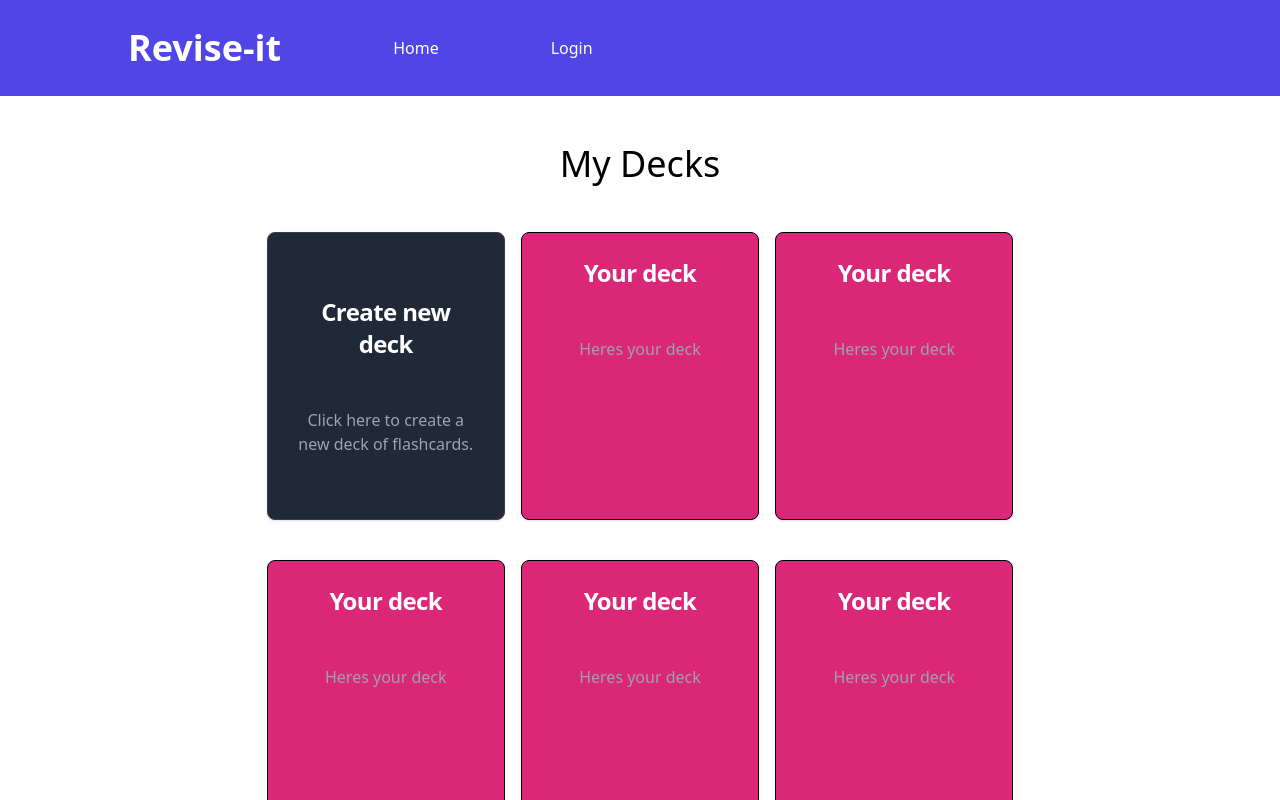
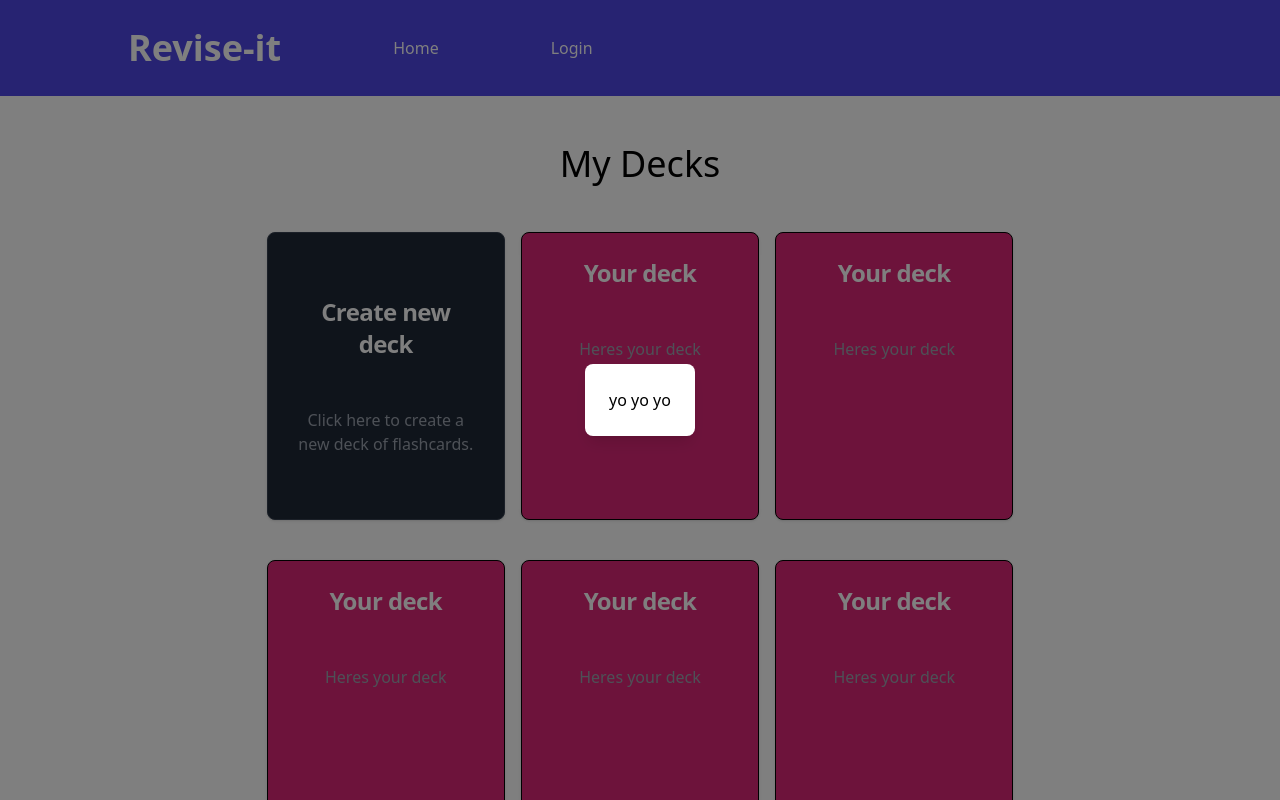
Before and after one commit to liam1703/revise-it, a Vue app in the folder frontend/: page /my-decks in a window 1280 px wide. Both pictures are taken after a click on the button 385 px from the left and 376 px from the top of the page. Shown: the top 800 px of the page. Built offline with nearby package versions, Linux system fonts and the light colour scheme.

Commit message:
Add modal component

```diff
--- a/frontend/src/components/CreateDeckCard.vue
+++ b/frontend/src/components/CreateDeckCard.vue
@@ -8,7 +8,11 @@
       </p>
     </button>
   </div>
-
+  <TheModal v-if="createDeckModal" >
+    <div>
+      yo yo yo
+    </div>
+  </TheModal>
 
 
 
@@ -16,5 +20,6 @@
 
 <script setup>
 import { ref } from 'vue';
+import TheModal from './TheModal.vue';
 const createDeckModal = ref(false);
 </script>
--- /dev/null
+++ b/frontend/src/components/TheModal.vue
@@ -0,0 +1,11 @@
+<template>
+    <div class="fixed inset-0 z-50 flex items-center justify-center bg-black bg-opacity-50">
+
+        <div class="bg-white p-6 rounded-lg shadow-lg">
+            <slot></slot>
+        </div>
+      </div>
+</template>
+
+<script setup>
+</script>
--- a/frontend/src/views/MyDecks.vue
+++ b/frontend/src/views/MyDecks.vue
@@ -8,7 +8,7 @@
       <deck-card  :deck="deck"/>
     </template>
   </div>
-</div>s
+</div>
 </template>
 
 <script setup>
```
